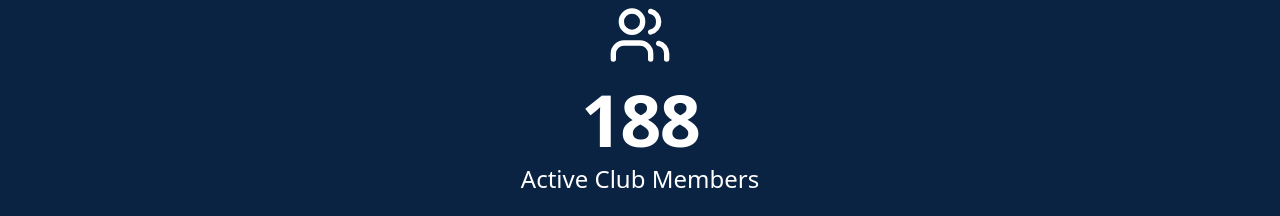
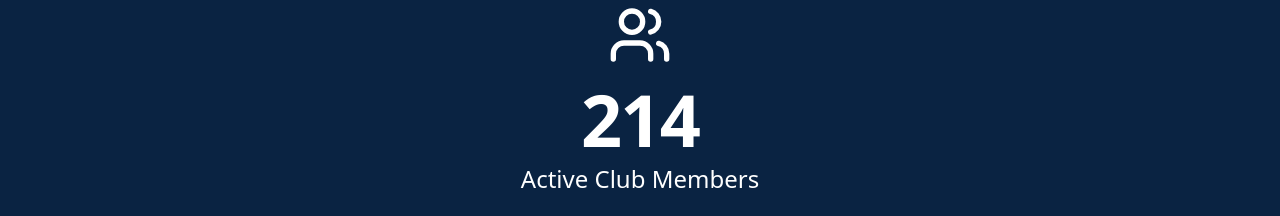
Before and after one commit to mzf11125/binus-chess-knight-club, a React (Vite) app: page /team in a window 1280 px wide. Shown: the part 141-357 px from the top of the page. Built offline with nearby package versions, Linux system fonts and the light colour scheme; no server answers.

Commit message:
Update member count

```diff
--- a/src/pages/Team.tsx
+++ b/src/pages/Team.tsx
@@ -379,7 +379,7 @@ const Team = () => {
             <div className="container mx-auto px-4 text-center flex flex-col items-center text-white">
                 <Users className="w-16 h-16 mb-4 text-white" />
                 <h1 className="text-7xl font-extrabold tracking-tight">
-                    <AnimatedCounter value={188} />
+                    <AnimatedCounter value={214} />
                 </h1>
                 <p className="text-2xl font-medium text-white mt-2">
                     Active Club Members
```
